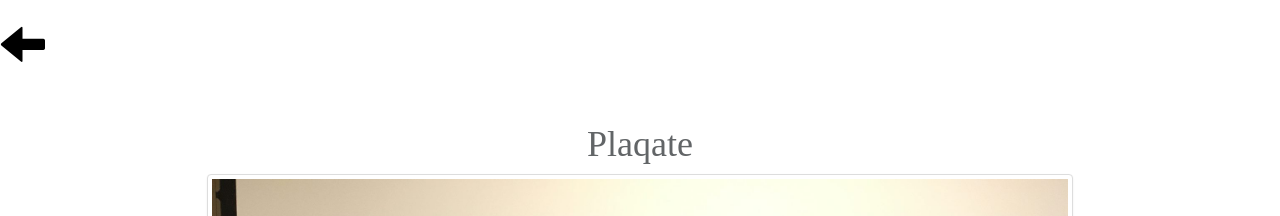
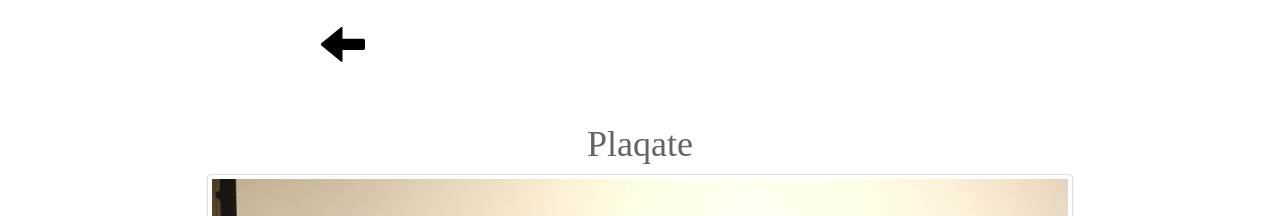
Before and after one commit to pfrank7/pfrank7.github.io, a Jekyll site: the page built from DesignTeam.html, in a window 1280 px wide. Shown: the top 216 px of the page. Built offline with Jekyll 4.4.1, drawn with Linux system fonts in a browser that asks for light colours; nearby versions of some CDN libraries.

Commit message:
Update DesignTeam.html

```diff
--- a/DesignTeam.html
+++ b/DesignTeam.html
@@ -74,7 +74,7 @@
     }
 }
 </style>
-	<h2> <a style = "color:black" href = "index.html"> <span class = "glyphicon glyphicon-arrow-left"> </span> </a> </h2>
+	<h2> <a style = "color:black; margin-left:25%;" href = "index.html"> <span class = "glyphicon glyphicon-arrow-left"> </span> </a> </h2>
 	<div class = "container" id = "margin" style = "margin-top:0px; margin-bottom:0px;">
 		<div class = "page-header">
 			<h1> Plaqate</h1>
```
